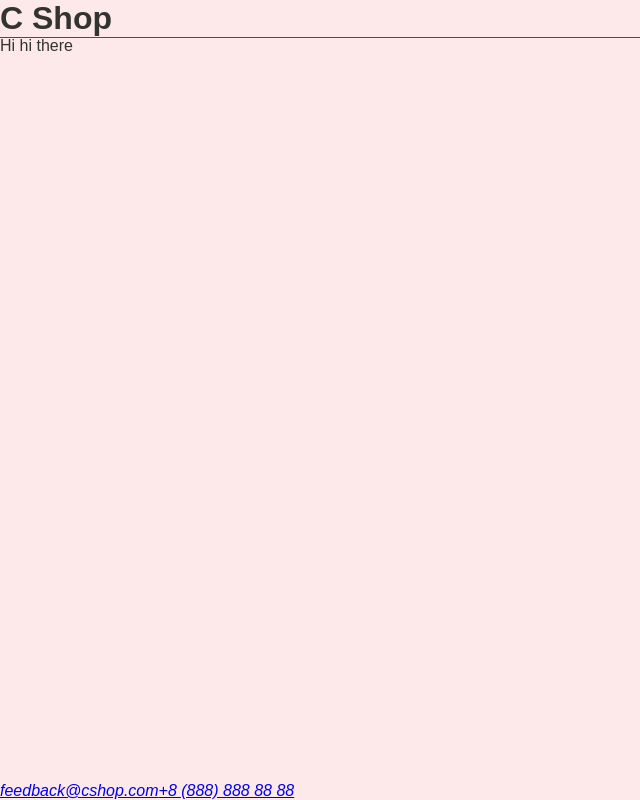
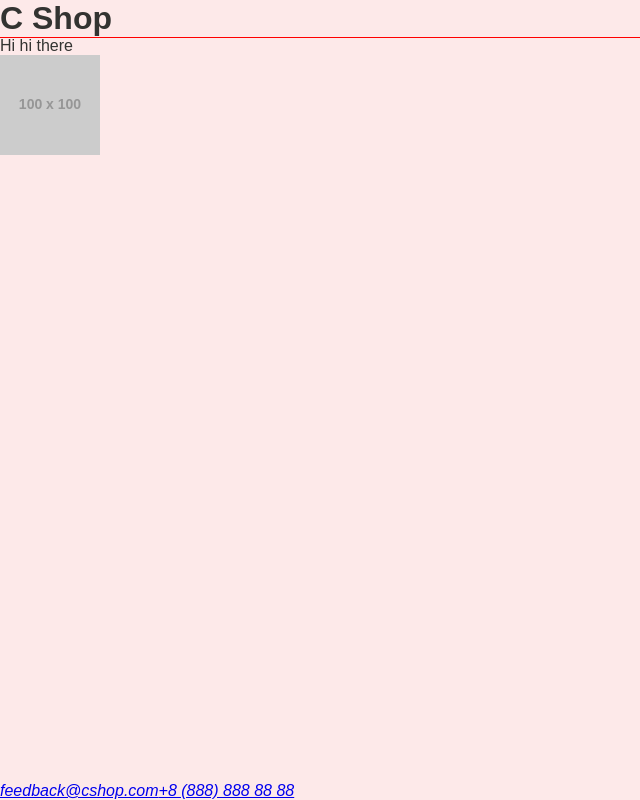
Before and after one commit to gr3yknigh1/c-shop, a Next.js app: page / in a window 1280 px wide. Shown: the whole page, without its empty margins (0-640 px from the left). Built offline with nearby package versions, Linux system fonts and the light colour scheme.

Commit message:
Add test image placeholder on index page

```diff
--- a/pages/index.tsx
+++ b/pages/index.tsx
@@ -2,6 +2,7 @@ import React from "react";
 import styles from "@styles/Index.module.scss";
 import Head from "next/head";
 import type { NextPage } from "next";
+import { PlaceholderImage } from "@/common/placeholders";
 
 const Index: NextPage = () => {
   return (
@@ -17,6 +18,7 @@ const Index: NextPage = () => {
       <main>
         <section>
           <div>Hi hi there</div>
+          <PlaceholderImage width={100} height={100} />
         </section>
       </main>
       <footer>
```
